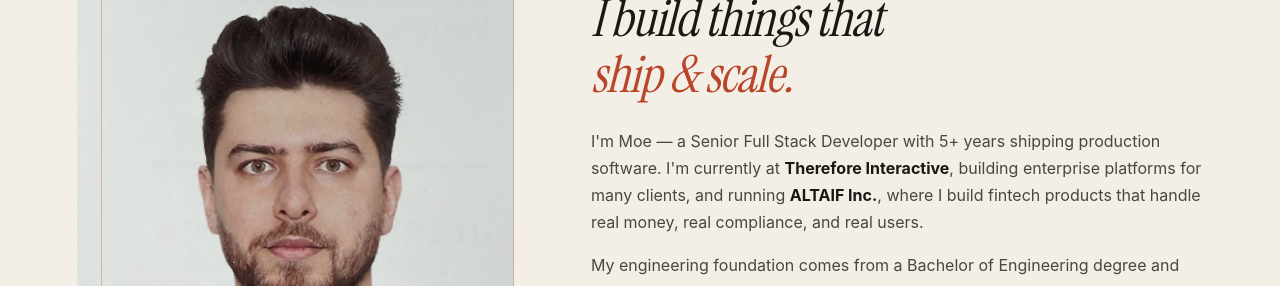
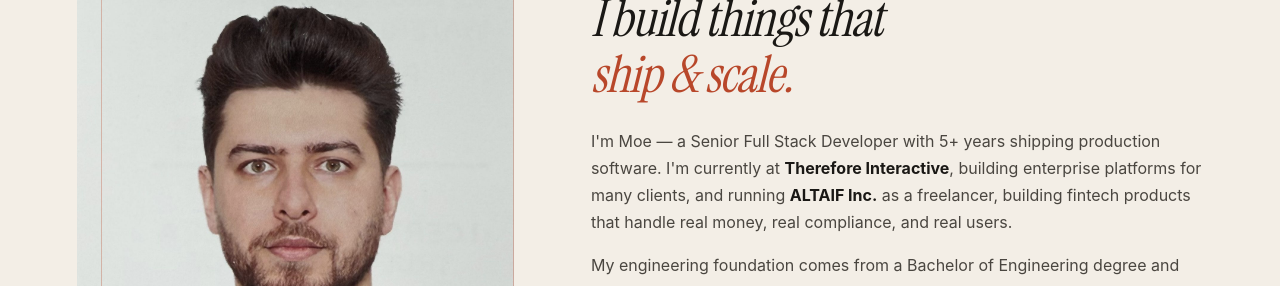
Before and after one commit to mo-ab93/moe, a Next.js app: page / in a window 1280 px wide. Shown: the part 1120-1406 px from the top of the page. Built offline with nearby package versions, Linux system fonts and the light colour scheme.

Commit message:
Clarify ALTAIF Inc. role as freelancer

```diff
--- a/components/About.tsx
+++ b/components/About.tsx
@@ -78,8 +78,8 @@ export default function About() {
               software. I&apos;m currently at{' '}
               <strong style={{ color: 'var(--text-primary)' }}>Therefore Interactive</strong>,
               building enterprise platforms for many clients, and running{' '}
-              <strong style={{ color: 'var(--text-primary)' }}>ALTAIF Inc.</strong>, where I build
-              fintech products that handle real money, real compliance, and real users.
+              <strong style={{ color: 'var(--text-primary)' }}>ALTAIF Inc.</strong> as a freelancer,
+              building fintech products that handle real money, real compliance, and real users.
             </p>
             <p style={{ fontSize: 16, lineHeight: 1.7, color: 'var(--text-secondary)', margin: 0 }}>
               My engineering foundation comes from a Bachelor of Engineering degree and Full Stack
```
